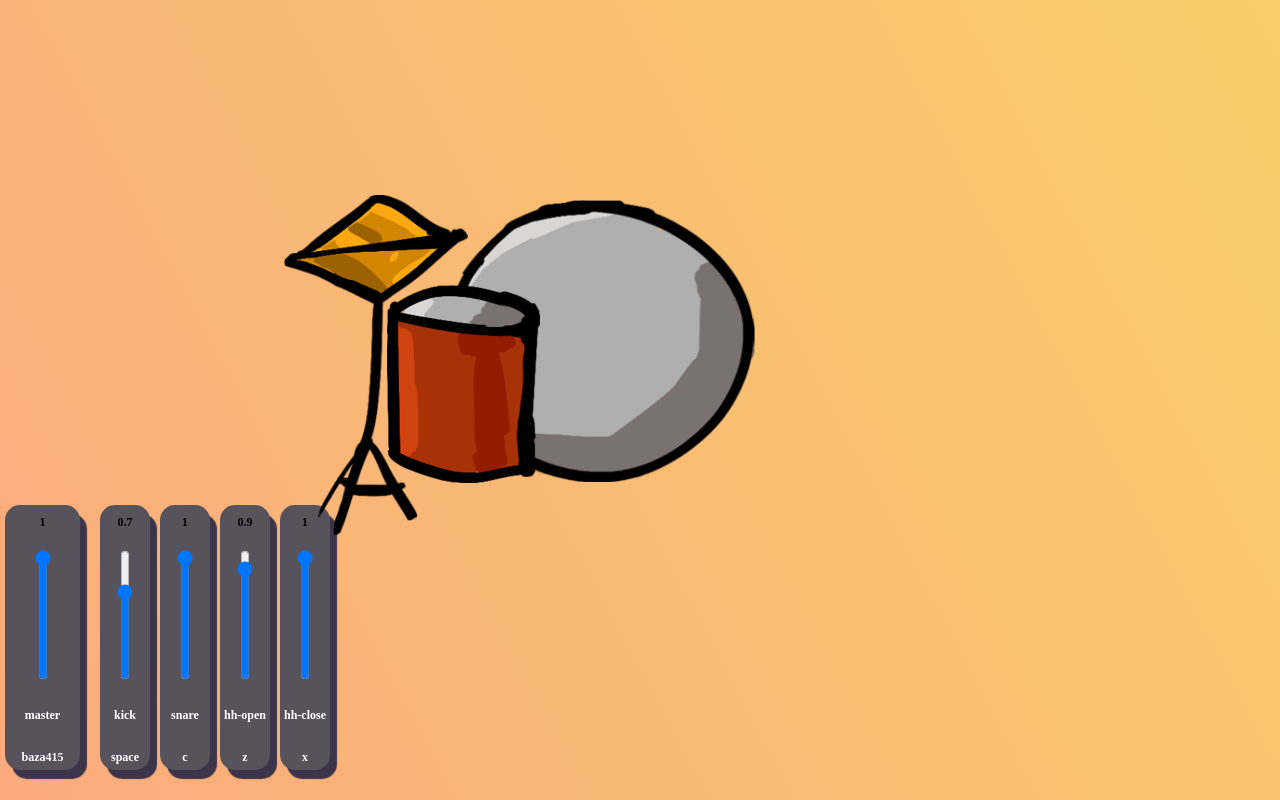
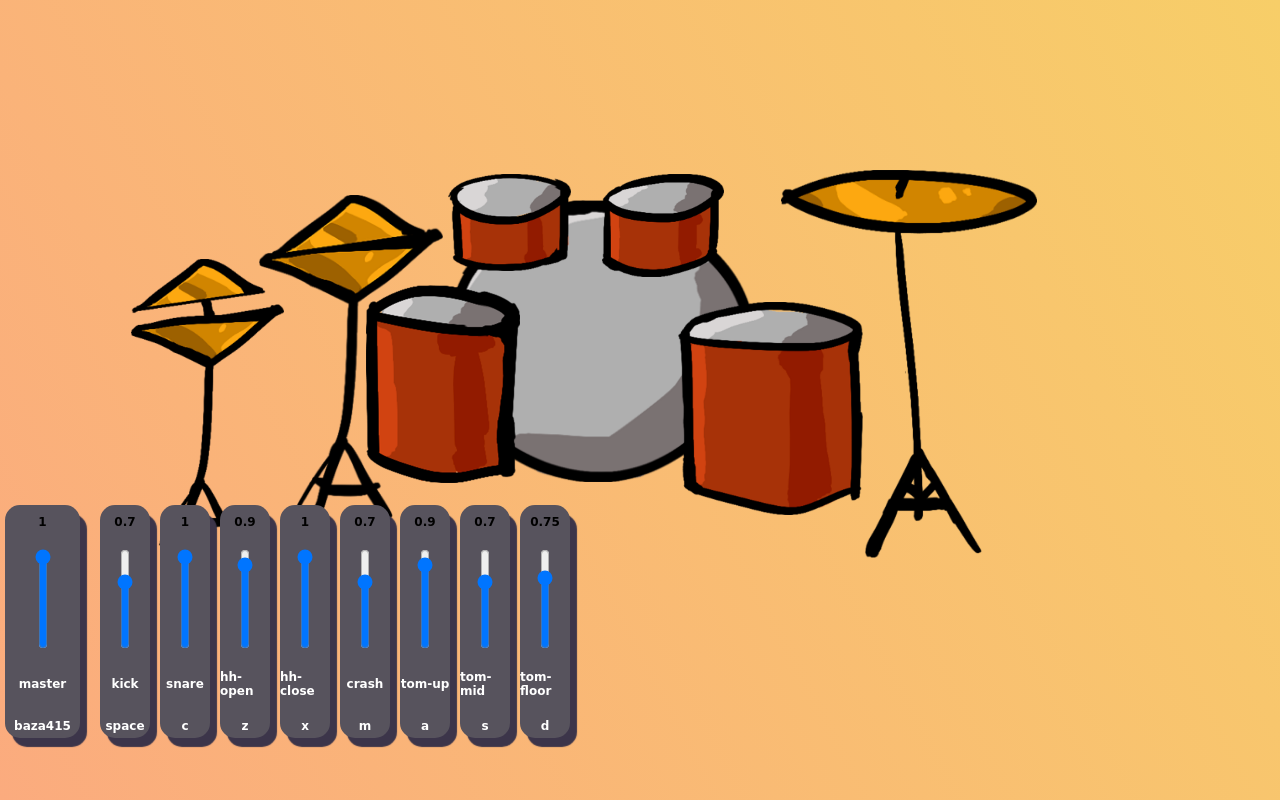
Before and after one commit to Alexeykoh/drums, a website: page index.html in a window 1280 px wide. Drawn offline with Linux system fonts and the light colour scheme; a web font is replaced by a local one.

Commit message:
feat: all drums

```diff
--- a/channels.json
+++ b/channels.json
@@ -45,31 +45,31 @@
     "default_volume": "0.7",
     "type": "fader",
     "key": "m",
-    "enable": false
+    "enable": true
   },
   {
-    "name": "up tom",
-    "src": "",
+    "name": "tom-up",
+    "src": "assets/audio/HighTom.wav",
     "default_volume": "0.9",
     "type": "fader",
     "key": "a",
-    "enable": false
+    "enable": true
   },
   {
-    "name": "mid tom",
-    "src": "",
-    "default_volume": "0.8",
+    "name": "tom-mid",
+    "src": "assets/audio/MediumTom.wav",
+    "default_volume": "0.7",
     "type": "fader",
     "key": "s",
-    "enable": false
+    "enable": true
   },
   {
-    "name": "low tom",
-    "src": "",
+    "name": "tom-floor",
+    "src": "assets/audio/LowTom.wav",
     "default_volume": "0.75",
     "type": "fader",
     "key": "d",
-    "enable": false
+    "enable": true
   }
 
 ]
--- a/index.html
+++ b/index.html
@@ -19,14 +19,15 @@
 			</div>
 			<div class="drums">
 				<div class="drums__container">
-					<!--				<img class="dr" id="crash" src="assets/img/dr/crash@3x.png" alt="crash">-->
 					<img class="dr" id="kick" src="assets/img/dr/Kick@3x.png" alt="kick">
 					<img class="dr" id="hh-close" src="assets/img/dr/close%20hhh@3x.png" alt="hh-close">
+					<img class="dr" id="hh" src="assets/img/dr/open%20hhh@3x.png" alt="hh">
 					<img class="dr" id="snare" src="assets/img/dr/snare@3x.png" alt="snare">
-					<!--				<img class="dr" id="hh" src="assets/img/dr/open%20hhh@3x.png" alt="hh">-->
-					<!--				<img class="dr" id="tom-1" src="assets/img/dr/tom%201@3x.png" alt="tom-1">-->
-					<!--				<img class="dr" id="tom-2" src="assets/img/dr/tom%202@3x.png" alt="tom-2">-->
-					<!--				<img class="dr" id="floor-tom" src="assets/img/dr/bolshoy@3x.png" alt="floor-tom">-->
+					<img class="dr" id="tom-up" src="assets/img/dr/tom%201@3x.png" alt="tom-1">
+					<img class="dr" id="tom-mid" src="assets/img/dr/tom%202@3x.png" alt="tom-2">
+					<img class="dr" id="crash" src="assets/img/dr/crash@3x.png" alt="crash">
+					<img class="dr" id="tom-floor" src="assets/img/dr/bolshoy@3x.png" alt="floor-tom">
+
 				</div>
 			</div>
 		</div>
--- a/script.js
+++ b/script.js
@@ -106,8 +106,8 @@ function searchSound (input) {
 }
 
 document.addEventListener('keydown', (event) => {
-    let eventKey;
-    // console.log(event.key)
+    let eventKey = '';
+    console.log(event.key)
     switch (event.key){
         case ' ':
             eventKey = 'space';
@@ -120,7 +120,6 @@ document.addEventListener('keydown', (event) => {
         if (data.key === eventKey) {
             scrAudio = new Audio(`${data.src}`);
             playSound(scrAudio, data.name)
-            console.log(data.name)
             let drId = document.querySelector(`#${data.name}`).classList
             drId.add('active')
             setTimeout(() => drId.remove('active'), 50);
@@ -133,6 +132,8 @@ document.addEventListener('keydown', (event) => {
 function playSound(sourceLink, sourceId){
     let channelVol = 0;
     // console.log(sourceId)
+    jsonData.forEach((data) => {
+        if (data.name === sourceId && data.enable) {
             document.querySelectorAll(`#fader-${sourceId}`).forEach(function (elements){
                 // console.log(elements.value)
                 channelVol = elements.value;
@@ -145,6 +146,9 @@ function playSound(sourceLink, sourceId){
             sourceLink.currentTime = 0;
             sourceLink.play();
         }
+    })
+
+}
 
 function setVolume(sourceId) {
     document.querySelectorAll(`#fader-${sourceId}`).forEach(function (elements){
@@ -152,8 +156,3 @@ function setVolume(sourceId) {
         return elements.value;
     })
 }
-
-document.addEventListener('keydown', (event) => {
-    console.log(event.key)
-
-})
--- a/style.scss
+++ b/style.scss
@@ -1,6 +1,9 @@
+@import url('https://fonts.googleapis.com/css2?family=Koulen&display=swap');
+
 *{
   margin: 0;
   padding: 0;
+  font-family: 'Koulen', cursive;
 }
 .container {
   user-select: none;
@@ -50,13 +53,38 @@ $mixer-height: 275px;
       }
       &#snare{
         width: 30%;
-        left: 13%;
+        left: 9%;
         top: 285px;
       }
       &#hh-close{
         width: 36%;
-        left: -7%;
+        left: -12%;
         top: 195px;
+      }
+      &#hh{
+        width: 30%;
+        left: -37%;
+        top: 259px;
+      }
+      &#tom-up{
+        width: 24%;
+        left: 25%;
+        top: 174px;
+      }
+      &#tom-mid{
+        width: 24%;
+        left: 55%;
+        top: 174px;
+      }
+      &#tom-floor{
+        width: 36%;
+        left: 70%;
+        top: 302px;
+      }
+      &#crash{
+        width: 50%;
+        left: 90%;
+        top: 170px;
       }
     }
   }
@@ -74,7 +102,7 @@ $mixer-height: 275px;
 
  input{
    -webkit-appearance: slider-vertical; /* Chromium */
-   height: 130px;
+   height: 100px;
    width: 30px;
    background-color: aqua;
    color: black;
@@ -91,6 +119,7 @@ $mixer-height: 275px;
   position: relative;
 }
 .mixer{
+  z-index: 1000;
   position: absolute;
   left: 0;
   top: calc(100vh - 300px);
```
Also changed, not shown: style.css, 5 other files. Lines whose indentation alone changed are shown as unchanged.
